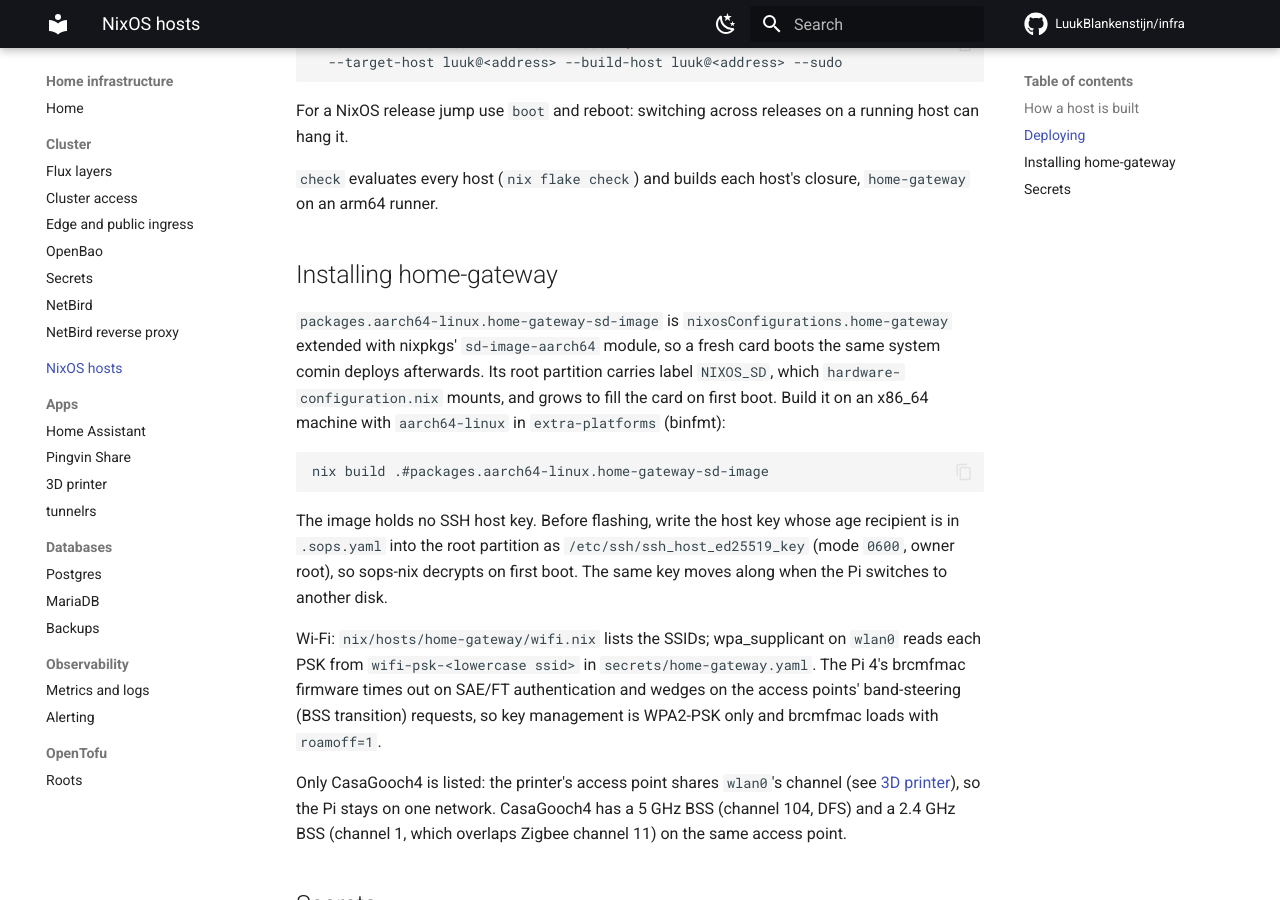
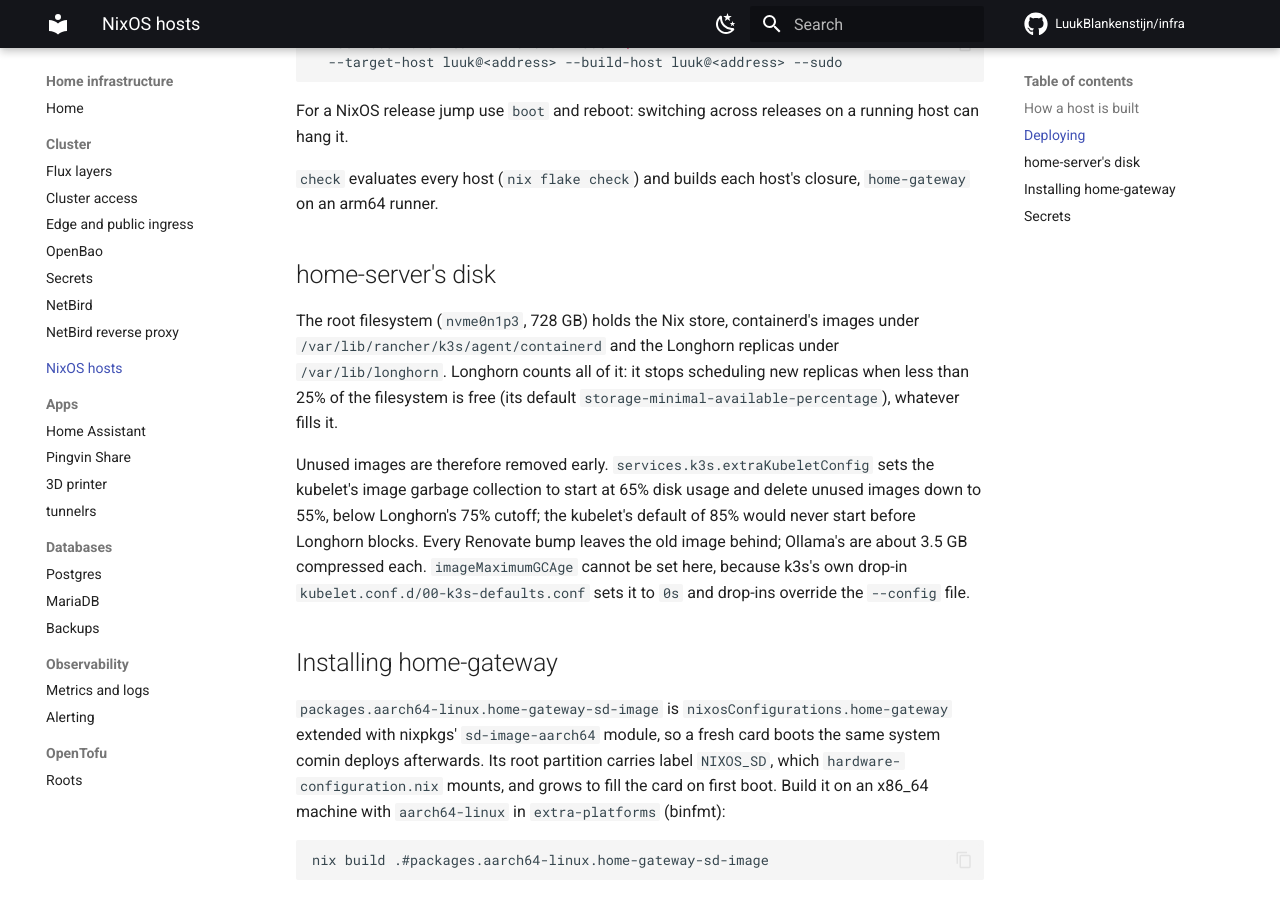
Before and after one commit to LuukBlankenstijn/infra, an MkDocs documentation site: the page built from docs/hosts.md, in a window 1280 px wide and 900 px high, scrolled down 1359 px. Built offline with MkDocs 1.6.1 and Material for MkDocs 9.7.7, drawn with Linux system fonts in a browser that asks for light colours; comment, search, counter and statistics services are not loaded.

Commit message:
home-server: collect unused images before Longhorn's disk cutoff; alert on unschedulable Longhorn disk

```diff
--- a/docs/hosts.md
+++ b/docs/hosts.md
@@ -54,6 +54,23 @@ running host can hang it.
 `check` evaluates every host (`nix flake check`) and builds each host's closure,
 `home-gateway` on an arm64 runner.
 
+## home-server's disk
+
+The root filesystem (`nvme0n1p3`, 728 GB) holds the Nix store, containerd's
+images under `/var/lib/rancher/k3s/agent/containerd` and the Longhorn replicas
+under `/var/lib/longhorn`. Longhorn counts all of it: it stops scheduling new
+replicas when less than 25% of the filesystem is free (its default
+`storage-minimal-available-percentage`), whatever fills it.
+
+Unused images are therefore removed early. `services.k3s.extraKubeletConfig`
+sets the kubelet's image garbage collection to start at 65% disk usage and
+delete unused images down to 55%, below Longhorn's 75% cutoff; the kubelet's
+default of 85% would never start before Longhorn blocks. Every Renovate bump
+leaves the old image behind; Ollama's are about 3.5 GB compressed each.
+`imageMaximumGCAge` cannot be set here, because k3s's own drop-in
+`kubelet.conf.d/00-k3s-defaults.conf` sets it to `0s` and drop-ins override the
+`--config` file.
+
 ## Installing home-gateway
 
 `packages.aarch64-linux.home-gateway-sd-image` is
```
Also changed, not shown: 2 other files.
